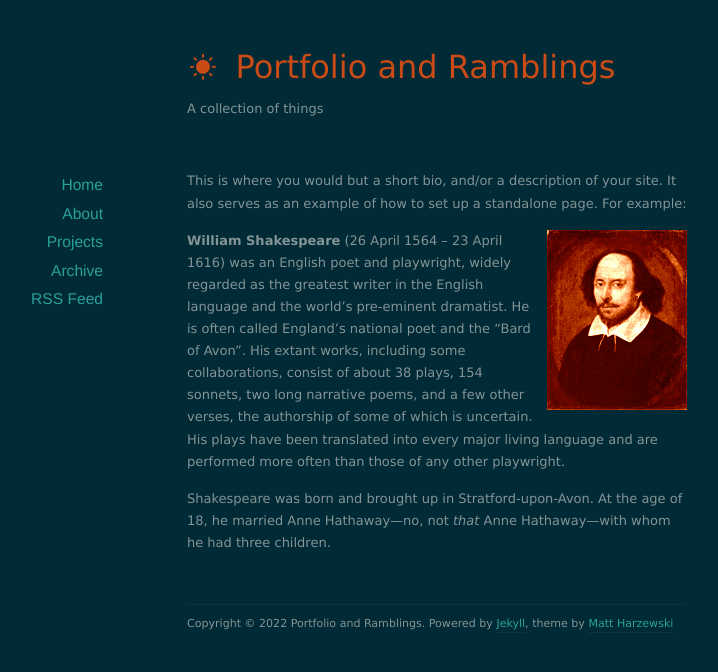
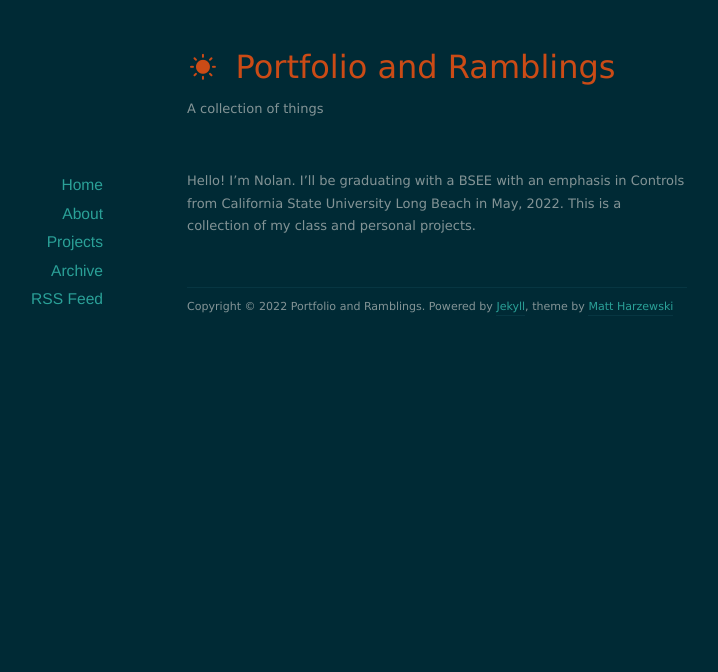
Before and after one commit to nolanschan/nolanschan.github.io, a Jekyll site: the page built from about/index.markdown, in a window 1280 px wide. Shown: the top 672 px of the page, without its empty margins (203-921 px from the left). Built offline with Jekyll 4.4.1, drawn with Linux system fonts in a browser that asks for light colours; nearby versions of some CDN libraries.

Commit message:
Update index.markdown

```diff
--- a/about/index.markdown
+++ b/about/index.markdown
@@ -3,9 +3,4 @@ layout: default
 title: About
 ---
 
-This is where you would but a short bio, and/or a description of your site. It also serves as an example of how to set up a standalone page. For example:
-
-<img src="/images/shakespeare.png" class="right" />
-**William Shakespeare** (26 April 1564 – 23 April 1616) was an English poet and playwright, widely regarded as the greatest writer in the English language and the world's pre-eminent dramatist. He is often called England's national poet and the "Bard of Avon". His extant works, including some collaborations, consist of about 38 plays, 154 sonnets, two long narrative poems, and a few other verses, the authorship of some of which is uncertain. His plays have been translated into every major living language and are performed more often than those of any other playwright.
-
-Shakespeare was born and brought up in Stratford-upon-Avon. At the age of 18, he married Anne Hathaway—no, not *that* Anne Hathaway—with whom he had three children.
+Hello! I'm Nolan. I'll be graduating with a BSEE with an emphasis in Controls from California State University Long Beach in May, 2022. This is a collection of my class and personal projects.
```
